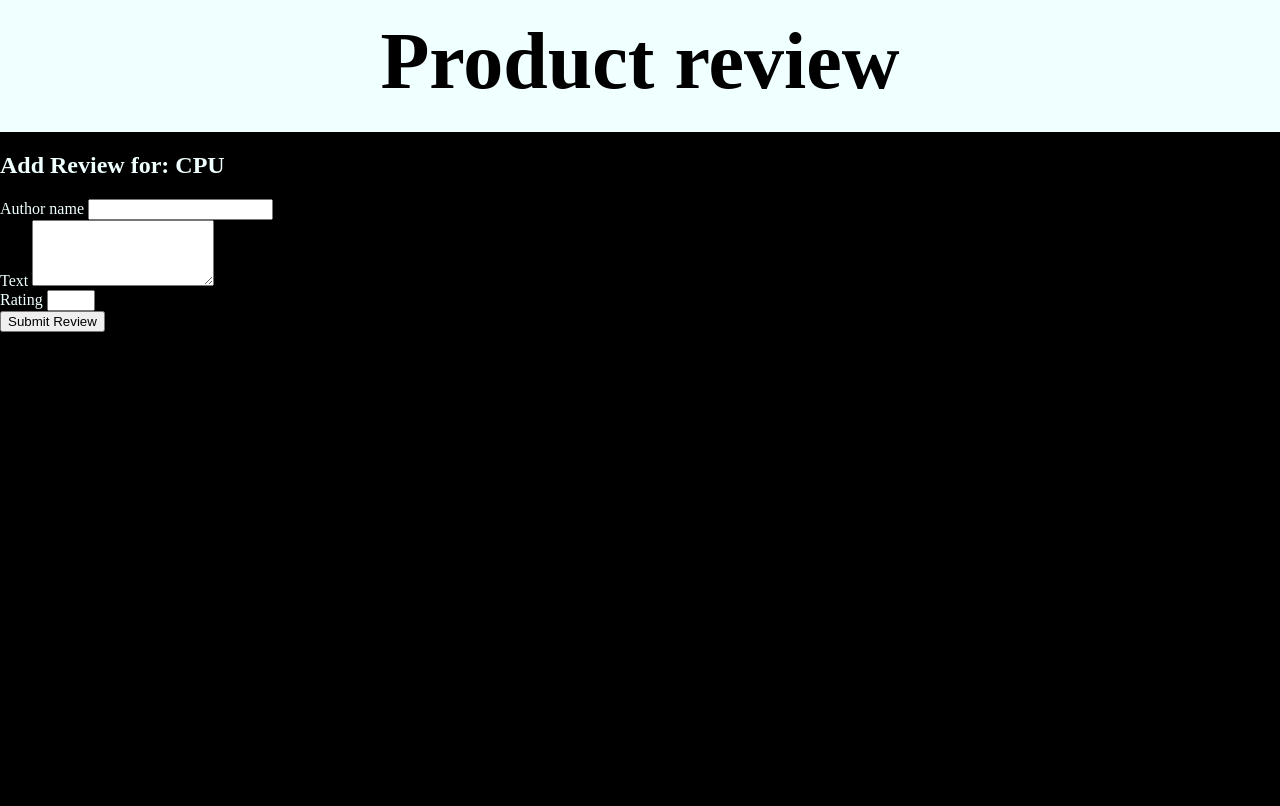
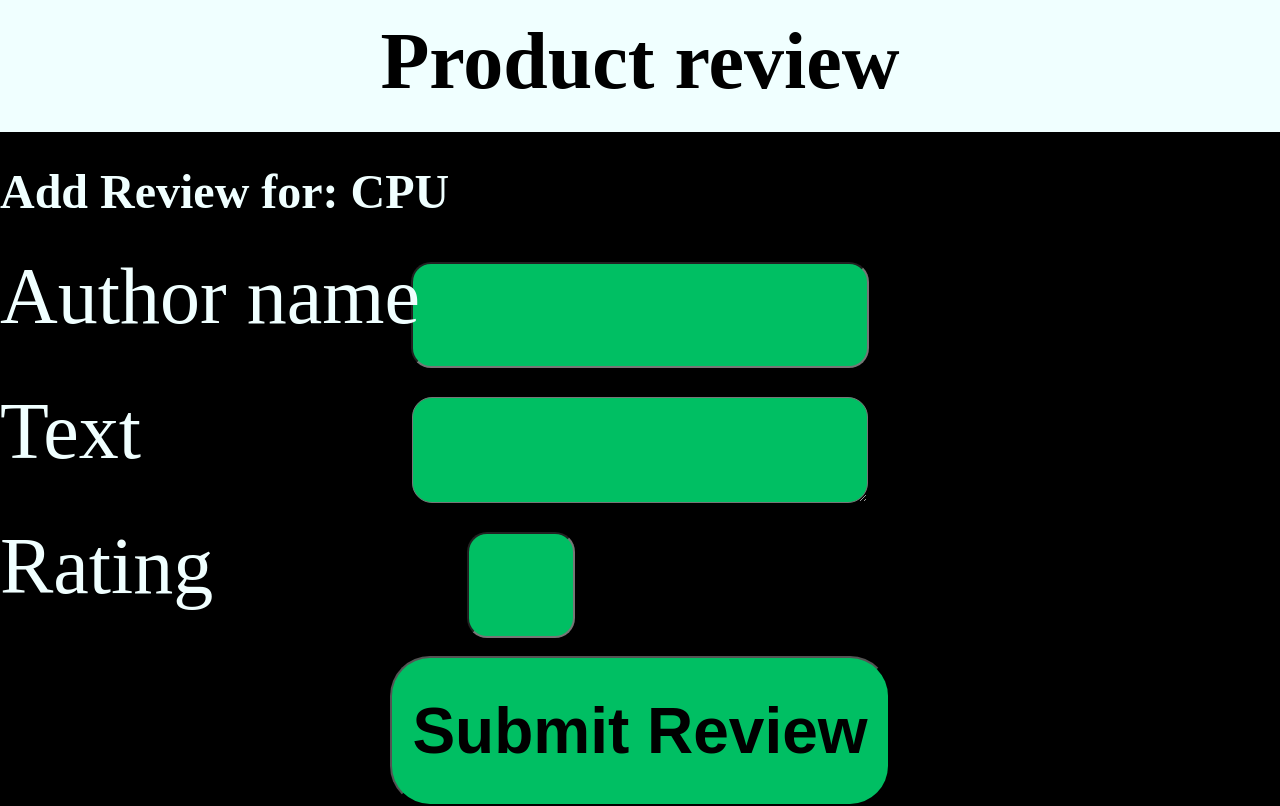
Before and after one commit to ShutenkoStanislav/Product_review, a Django app: page /product/3/add_review/ in a window 1280 px wide. Before the commit the page ends 332 px from the top, so only its background shows below. Run offline with Django 5.2, Linux system fonts and the light colour scheme; data comes from the database, SQL or seed files in the repository; both versions use the stored data as it was after the commit.

Commit message:
Almost complate last temlates add_view

```diff
--- a/static/review/css/style.css
+++ b/static/review/css/style.css
@@ -152,3 +152,60 @@ body {
 
 
 }
+
+.item_name_font {
+    font-size: 3rem;
+}
+
+.submit_review_button {
+    display: flex;
+    justify-content: center ;
+    align-items: center;
+    margin: 0 auto;
+
+    background-color: #00bf63;
+    color: black;
+
+    width: 500px;
+    height: 150px;
+    border-radius: 40px;
+
+    transition: all 0.3s ease;
+    font-size: 4rem;
+
+    font-weight: bold ;
+
+}
+
+.submit_review_button:hover{
+    transform: scale(1.05);
+}
+
+
+.titles_for_input {
+    font-size: 5rem;
+    margin: auto 0;
+}
+
+
+.input_area {
+    display: flex;
+    background-color: #00bf63;
+    color: black;
+    border-radius: 20px;
+    width: 450px;
+    height: 100px;
+    margin: 0 auto 0;
+    line-height: 1.5;
+    font-size: 4rem;
+    margin-top: -5rem;
+}
+
+.rating_field {
+    width: 100px;
+    margin-left: 467px;
+}
+
+.text_text{
+    margin-right: 100px;
+}
--- a/templates/review/add_view.html
+++ b/templates/review/add_view.html
@@ -1,23 +1,23 @@
 {% extends "base.html" %}
 {% block content %}
 
-    <h2>Add Review for: {{ product.name }}</h2>
+    <h1 class="item_name_font">Add Review for: {{ product.name }}</h1>
 
     <form method="POST" action="{% url 'add_review' product.id %}">
     {% csrf_token %}
-        <label for="author">Author name</label>
-        <input type="text" id="author" name="author" required>
+        <label for="author" class="titles_for_input">Author name</label>
+        <input type="text" id="author" name="author" required class="input_area">
         <br>
 
-        <label for="text">Text</label>
-        <textarea id="text" name="text" rows="4" required></textarea>
+        <label for="text" class="titles_for_input text_text">Text</label>
+        <textarea id="text" name="text" rows="4" required class="input_area"></textarea>
         <br>
 
-        <label for="rating">Rating</label>
-        <input type="number" id="rating" name="rating" min="1" max="5" required>
+        <label for="rating" class="titles_for_input">Rating</label>
+        <input type="number" id="rating" name="rating" min="1" max="10" required class="input_area  rating_field">
         <br>
 
-        <button type="submit">Submit Review</button>
+        <button type="submit" class="submit_review_button">Submit Review</button>
     </form>
 
 {% endblock %}
```
Also changed, not shown: db.sqlite3.
